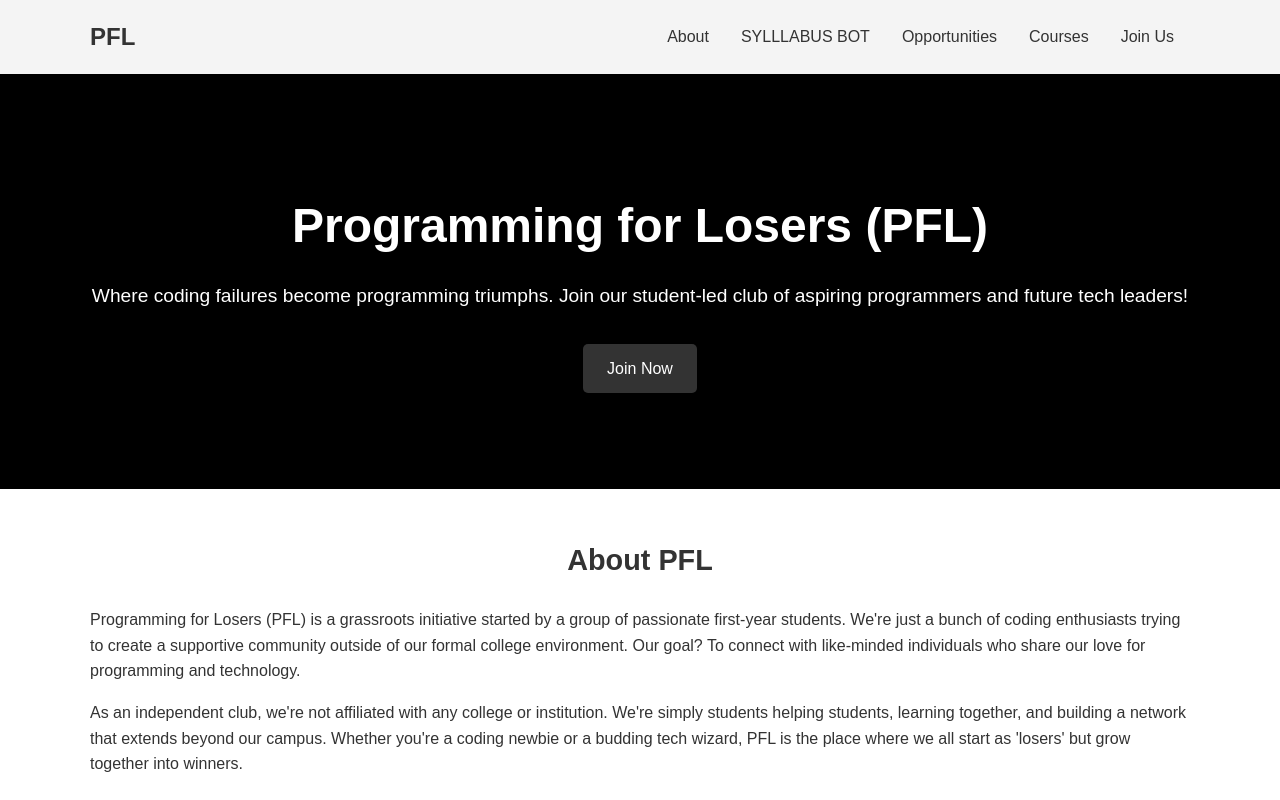
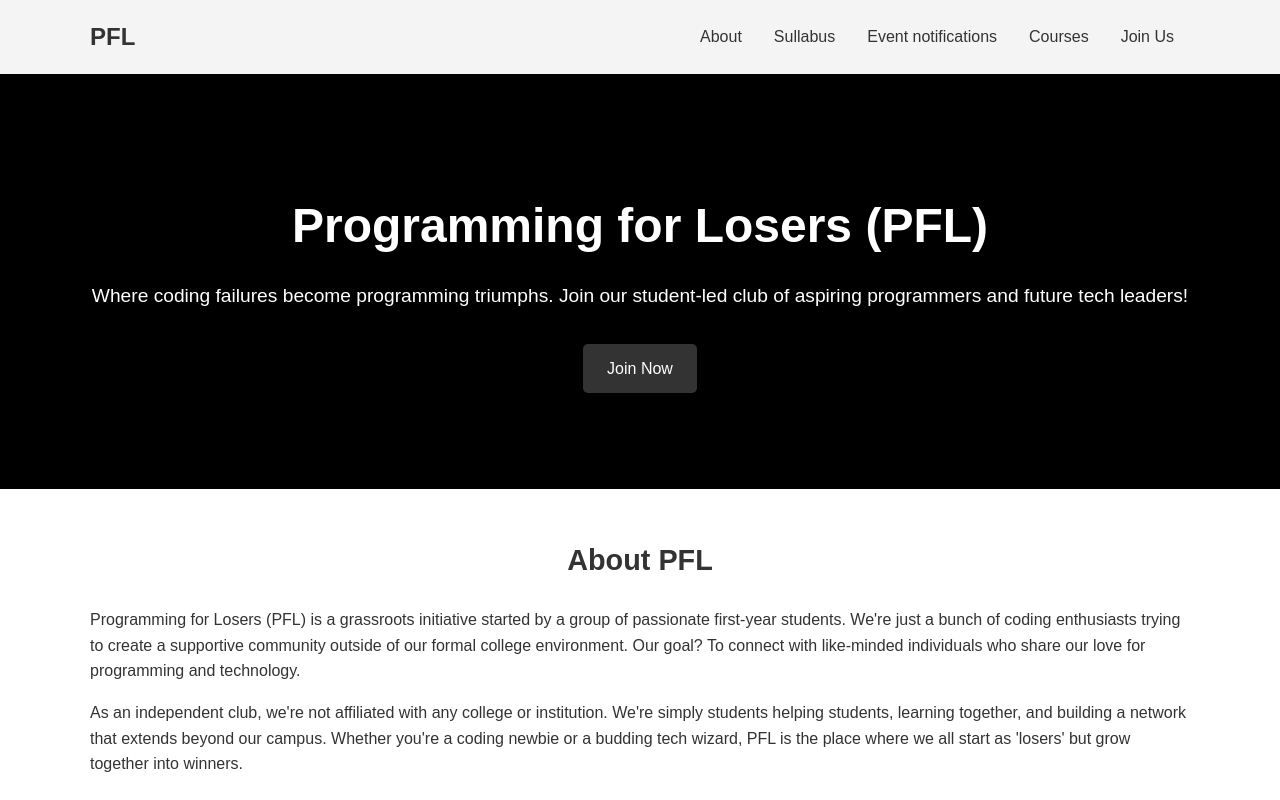
Before and after one commit to shaktisingh5580/PROGRAMING-FOR-LOOSERS-CLUB-, a plain HTML site: page index.html in a window 1280 px wide. Shown: the top 800 px of the page. Drawn offline with Linux system fonts and the light colour scheme.

Commit message:
Update index.html

```diff
--- a/index.html
+++ b/index.html
@@ -251,9 +251,9 @@
             <button class="menu-toggle" aria-label="Toggle menu">☰</button>
             <div class="nav-links">
                 <a href="#about">About</a>
-                <a href="chatbot.html">SYLLLABUS BOT</a>
-                <a href="#opportunities">Opportunities</a>
-                <a href="#courses">Courses</a>
+                <a href="chatbot.html">Sullabus</a>
+                <a href="event notification.html">Event notifications</a>
+                <a href="courses.html">Courses</a>
                 <a href="#join">Join Us</a>
             </div>
         </nav>
```
